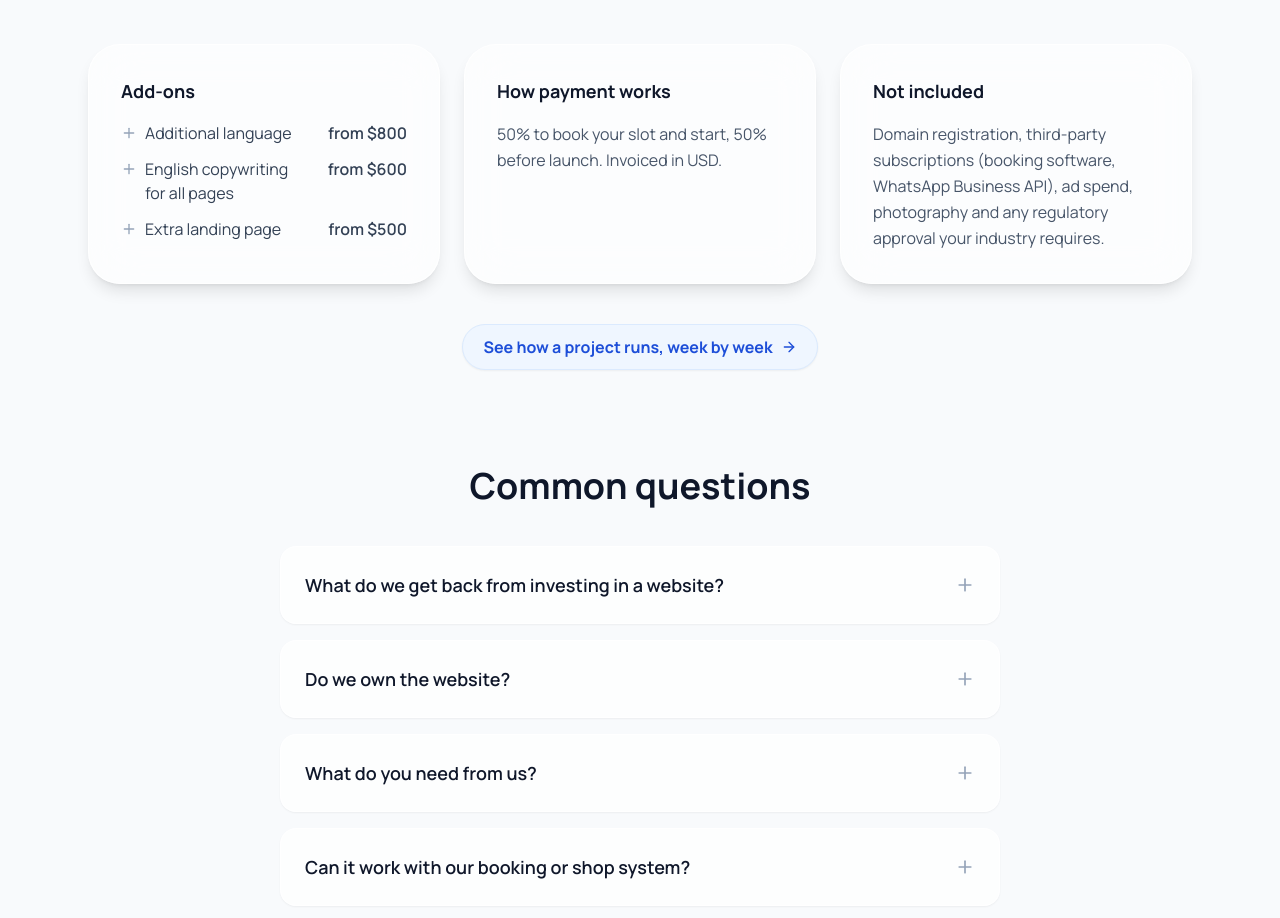
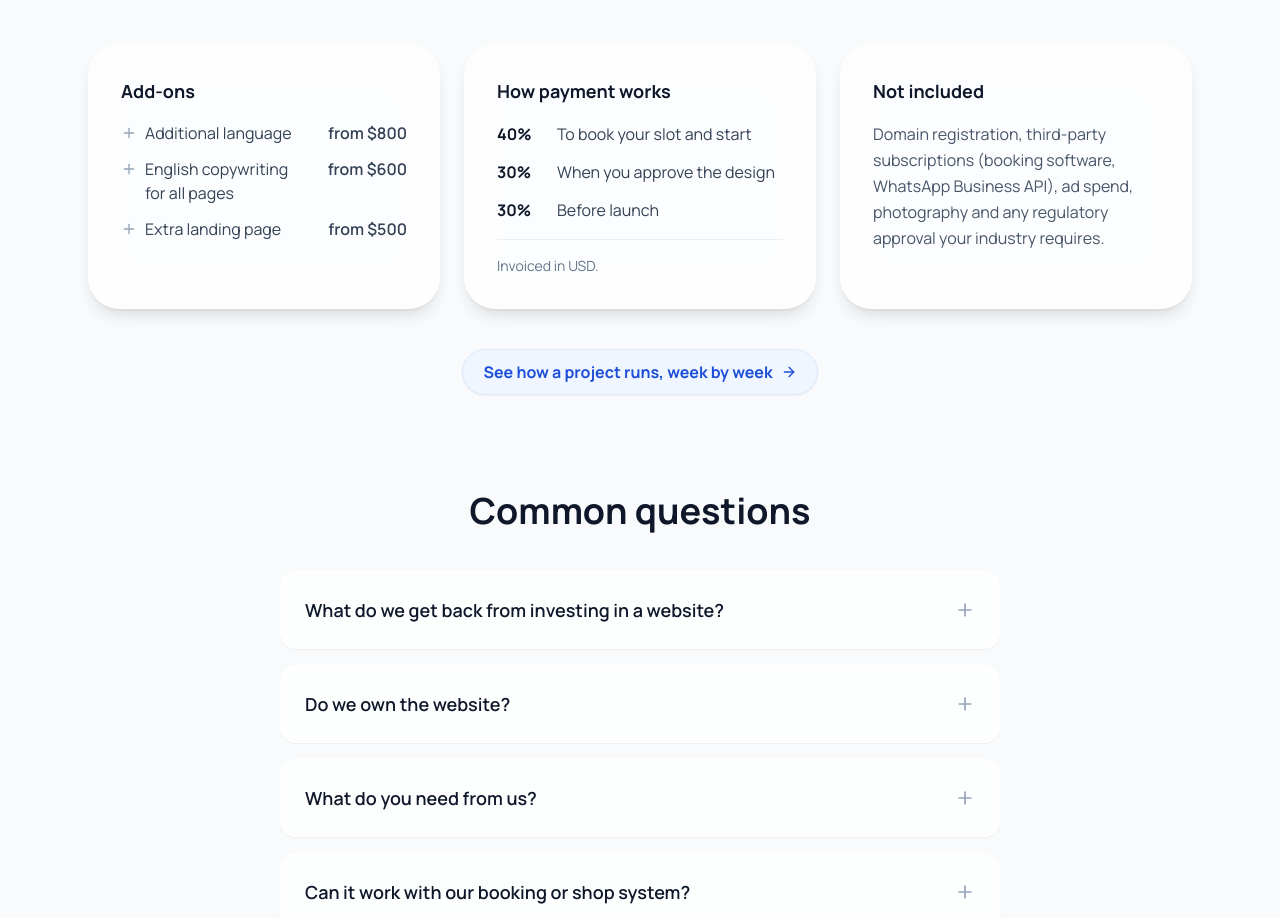
Before and after one commit to commandpaletteth/command-palette-web, a Next.js app: page /en/pricing in a window 1280 px wide. Shown: the part 1500-2418 px from the top of the page. Built offline with nearby package versions, Linux system fonts and the light colour scheme; a web font is replaced by a local one.

Commit message:
Payment terms: 3 installments 40/30/30, listed as steps

```diff
--- a/app/[locale]/pricing/page.tsx
+++ b/app/[locale]/pricing/page.tsx
@@ -5,6 +5,7 @@ import { AmbientBackground, CallButton, DarkCta, GlassCard, Hero, agencyMetadata
 
 type AddOn = { name: string; price: string };
 type Faq = { q: string; a: string };
+type PaymentStep = { pct: string; label: string };
 
 export async function generateMetadata({ params }: { params: Promise<{ locale: string }> }) {
   const { locale } = await params;
@@ -29,6 +30,7 @@ export default async function PricingPage({ params }: { params: Promise<{ locale
   const t = await getTranslations("Pricing");
   const addons = t.raw("addons") as AddOn[];
   const faq = t.raw("faq") as Faq[];
+  const paymentSteps = t.raw("payment_steps") as PaymentStep[];
 
   return (
     <div className="min-h-screen bg-slate-50 font-sans text-slate-900 selection:bg-purple-100/50 overflow-hidden relative flex flex-col">
@@ -114,7 +116,15 @@ export default async function PricingPage({ params }: { params: Promise<{ locale
           </GlassCard>
           <GlassCard>
             <h3 className="text-lg font-bold mb-4">{t("payment_title")}</h3>
-            <p className="text-slate-600 leading-relaxed">{t("payment_desc")}</p>
+            <ol className="space-y-3">
+              {paymentSteps.map((s, i) => (
+                <li key={i} className="flex items-baseline gap-3 text-slate-700">
+                  <span className="w-12 shrink-0 font-bold text-slate-900">{s.pct}</span>
+                  <span className="leading-relaxed">{s.label}</span>
+                </li>
+              ))}
+            </ol>
+            <p className="mt-4 pt-4 border-t border-slate-200/70 text-sm text-slate-500">{t("payment_note")}</p>
           </GlassCard>
           <GlassCard>
             <h3 className="text-lg font-bold mb-4">{t("excluded_title")}</h3>
--- a/messages/agency/en.json
+++ b/messages/agency/en.json
@@ -146,7 +146,8 @@
       }
     ],
     "payment_title": "How payment works",
-    "payment_desc": "50% to book your slot and start, 50% before launch. Invoiced in USD.",
+    "payment_steps": [{"pct": "40%", "label": "To book your slot and start"}, {"pct": "30%", "label": "When you approve the design"}, {"pct": "30%", "label": "Before launch"}],
+    "payment_note": "Invoiced in USD.",
     "excluded_title": "Not included",
     "excluded_desc": "Domain registration, third-party subscriptions (booking software, WhatsApp Business API), ad spend, photography and any regulatory approval your industry requires.",
     "faq_title": "Common questions",
--- a/messages/agency/th.json
+++ b/messages/agency/th.json
@@ -146,7 +146,8 @@
       }
     ],
     "payment_title": "การชำระเงิน",
-    "payment_desc": "50% เพื่อจองคิวและเริ่มงาน อีก 50% ก่อนเปิดใช้งาน ออกใบแจ้งหนี้เป็นเงินบาท",
+    "payment_steps": [{"pct": "40%", "label": "จองคิวและเริ่มงาน"}, {"pct": "30%", "label": "เมื่ออนุมัติดีไซน์"}, {"pct": "30%", "label": "ก่อนเปิดใช้งาน"}],
+    "payment_note": "ออกใบแจ้งหนี้เป็นเงินบาท",
     "excluded_title": "ไม่รวมในราคา",
     "excluded_desc": "ค่าจดโดเมน ค่าบริการของบุคคลที่สาม (ระบบจองคิว WhatsApp Business API) ค่าโฆษณา ค่าถ่ายภาพ และการขออนุญาตตามกฎหมายของแต่ละธุรกิจ",
     "faq_title": "คำถามที่พบบ่อย",
```
